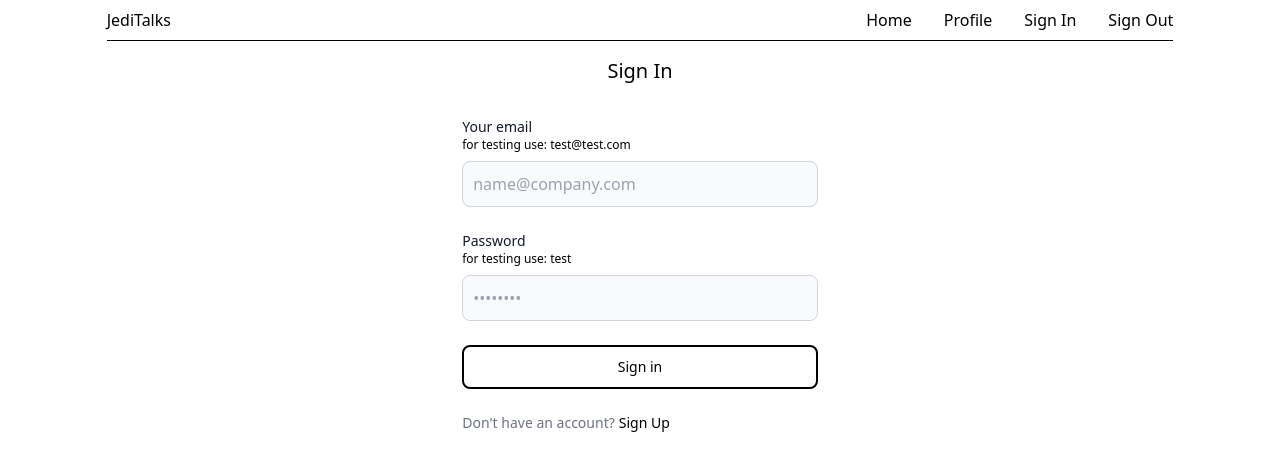
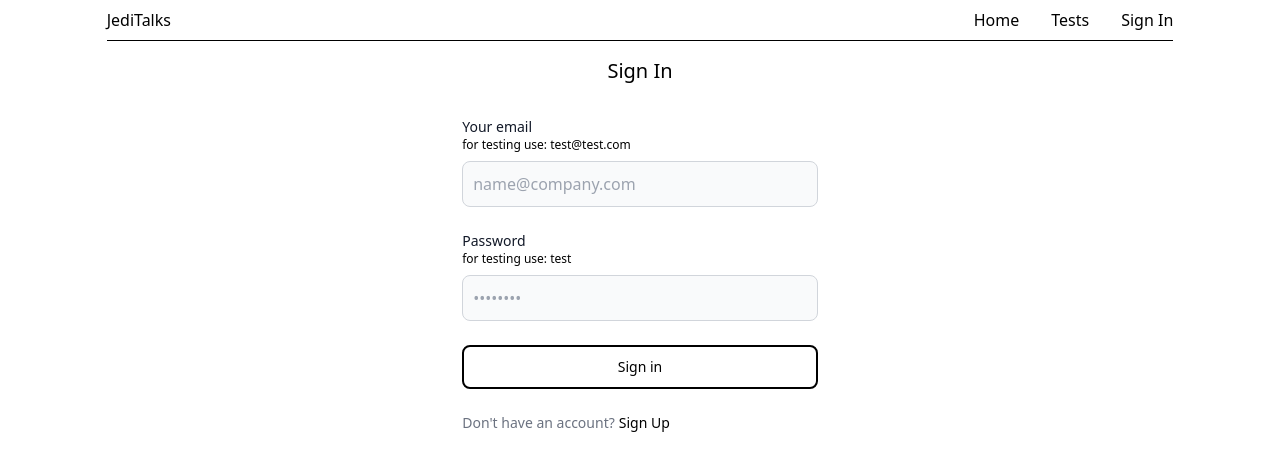
Before and after one commit to rashmod/language-learning-app, a React (Vite) app in the folder frontend/: page /sign-in in a window 1280 px wide. Shown: the top 470 px of the page. Built offline with nearby package versions, Linux system fonts and the light colour scheme.

Commit message:
[Frontend] toast on successful sign in

```diff
--- a/frontend/src/App.tsx
+++ b/frontend/src/App.tsx
@@ -37,11 +37,11 @@ function App() {
 
 	return (
 		<h1 className='flex flex-col items-center min-h-screen'>
-			<div className='w-10/12 grow'>
+			<div className='w-10/12 pb-8 grow'>
 				<Navbar />
 				<Routes>
 					<Route path='/' element={<LeaderBoard />} />
-					<Route path='/language/:languageName' element={<Home />} />
+					<Route path='/language' element={<Home />} />
 					<Route
 						path='/test/:testName'
 						element={
--- a/frontend/src/components/Navbar.tsx
+++ b/frontend/src/components/Navbar.tsx
@@ -1,32 +1,44 @@
 import { useMutation } from '@tanstack/react-query';
 import { NavLink, useNavigate } from 'react-router-dom';
 import { useEffect, useMemo } from 'react';
+import { toast } from 'react-toastify';
 
 import { signOut } from '../api/auth';
+import { useGlobalState } from '../context/globalContext';
+import toastConfig from '../config/toastConfig';
 
 const Navbar = () => {
+	const { userId, setUserId } = useGlobalState();
 	const mutation = useMutation({ mutationFn: signOut });
 
 	const navigate = useNavigate();
 
-	const signOutSuccess = useMemo(() => mutation.isSuccess, []);
+	const signOutSuccess = useMemo(() => mutation.isSuccess, [mutation]);
+	const reset = mutation.reset;
 
 	useEffect(() => {
 		if (signOutSuccess) {
 			localStorage.removeItem('userId');
 			localStorage.removeItem('languageId');
+			setUserId('');
 			navigate('/', { replace: false });
+			toast.success('Successfully signed out', toastConfig);
+
+			reset();
 		}
-	}, [signOutSuccess, navigate]);
+	}, [signOutSuccess, navigate, setUserId, reset]);
 
 	return (
 		<nav className='flex justify-between py-2 mb-4 border-b border-black'>
 			<NavLink to='/'>JediTalks</NavLink>
 			<div className='flex gap-8'>
 				<NavLink to='/'>Home</NavLink>
-				<NavLink to='/'>Profile</NavLink>
-				<NavLink to='/sign-in'>Sign In</NavLink>
-				<button onClick={() => mutation.mutate()}>Sign Out</button>
+				<NavLink to='/language'>Tests</NavLink>
+				{userId && <NavLink to='/'>Profile</NavLink>}
+				{!userId && <NavLink to='/sign-in'>Sign In</NavLink>}
+				{userId && (
+					<button onClick={() => mutation.mutate()}>Sign Out</button>
+				)}
 			</div>
 		</nav>
 	);
--- a/frontend/src/pages/SignIn.tsx
+++ b/frontend/src/pages/SignIn.tsx
@@ -2,9 +2,11 @@ import { Link, useNavigate } from 'react-router-dom';
 import { useMutation } from '@tanstack/react-query';
 import { useForm, SubmitHandler } from 'react-hook-form';
 import { useEffect } from 'react';
+import { toast } from 'react-toastify';
 
 import { TSignIn, signIn } from '../api/auth';
 import { useGlobalState } from '../context/globalContext';
+import toastConfig from '../config/toastConfig';
 
 const SignIn = () => {
 	const mutation = useMutation({
@@ -35,7 +37,7 @@ const SignIn = () => {
 			navigate('/', { replace: true });
 			localStorage.setItem('userId', userId);
 			setUserId(userId);
-			// ('ea74a1ec-1694-4875-b1d4-ca2ab568b209');
+			toast.success('Successfully signed in', toastConfig);
 		}
 	}, [signUpSuccess, userId, navigate, setUserId]);
 
--- a/frontend/src/pages/SignUp.tsx
+++ b/frontend/src/pages/SignUp.tsx
@@ -2,9 +2,11 @@ import { useMutation } from '@tanstack/react-query';
 import { Link, useNavigate } from 'react-router-dom';
 import { useForm, SubmitHandler } from 'react-hook-form';
 import { useEffect } from 'react';
+import { toast } from 'react-toastify';
 
 import { TSignUp, signUp } from '../api/auth';
 import { useGlobalState } from '../context/globalContext';
+import toastConfig from '../config/toastConfig';
 
 const SignUp = () => {
 	const mutation = useMutation({
@@ -37,6 +39,7 @@ const SignUp = () => {
 			navigate('/', { replace: true });
 			localStorage.setItem('userId', userId);
 			setUserId(userId);
+			toast.success('Successfully signed up', toastConfig);
 		}
 	}, [signUpSuccess, userId, navigate, setUserId]);
 
```
